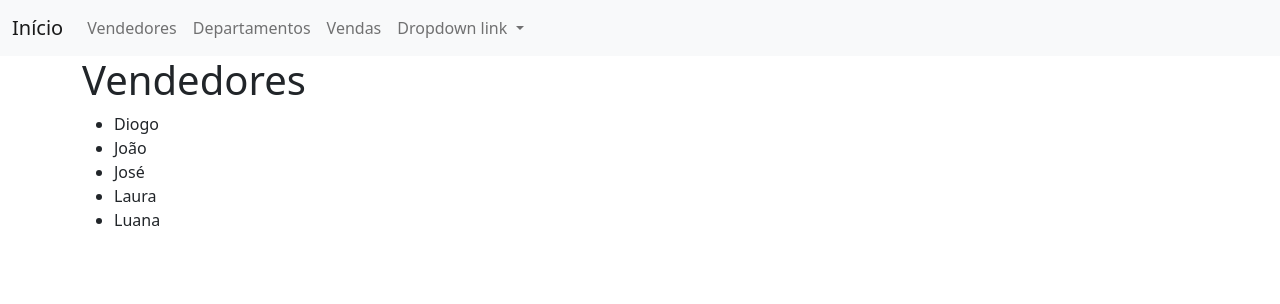
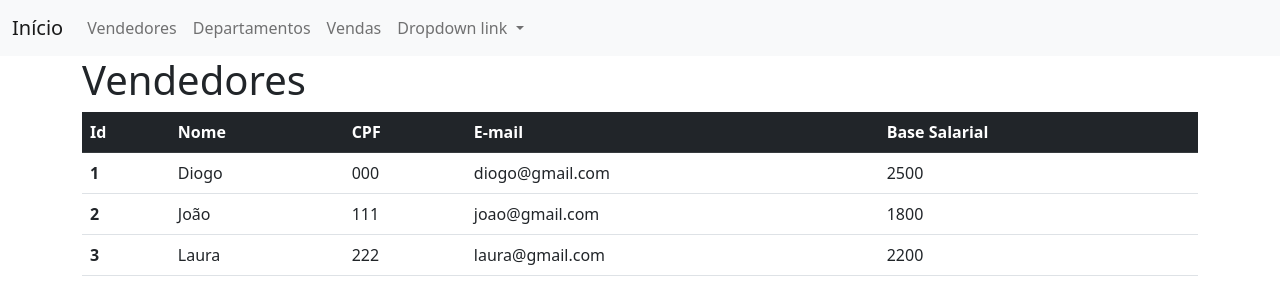
Before and after one commit to diogovaroni/WebAPI-RegistroVendas, an Angular app: page /vendedores in a window 1280 px wide. Shown: the top 304 px of the page. Built offline with nearby package versions, Linux system fonts and the light colour scheme.

Commit message:
Tabela bootstrap components 'vendedores' e 'departamentos'

```diff
--- a/src/app/departamentos/departamentos.component.html
+++ b/src/app/departamentos/departamentos.component.html
@@ -1,6 +1,17 @@
 <app-title [title]="title"></app-title>
-<ul>
-    <li *ngFor="let departamento of departamentos">
-        {{departamento}}
-    </li>
-</ul>
+
+
+<table class="table">
+    <thead class="table-dark">
+        <tr>
+            <th scope="col">Id</th>
+            <th scope="col">Nome</th>
+          </tr>
+    </thead>
+    <tbody>
+        <tr *ngFor="let departamento of departamentos">
+            <th scope="row">{{departamento.id}}</th>
+            <td>{{departamento.nome}}</td>
+          </tr>
+    </tbody>
+  </table>
--- a/src/app/departamentos/departamentos.component.ts
+++ b/src/app/departamentos/departamentos.component.ts
@@ -8,9 +8,9 @@ import { Component, OnInit } from '@angular/core';
 export class DepartamentosComponent implements OnInit {
 
   public departamentos = [
-    'Informática',
-    'Decoração',
-    'Vestuário'
+    { id: 1, nome: 'Informática' },
+    { id: 2, nome: 'Decoração' } ,
+    { id: 3, nome: 'Vestuário' }
   ];
   title = 'Departamentos';
 
--- a/src/app/vendedores/vendedores.component.html
+++ b/src/app/vendedores/vendedores.component.html
@@ -1,6 +1,22 @@
 <app-title [title]="title"></app-title>
-<ul>
-    <li *ngFor="let vendedor of vendedores">
-        {{vendedor}}
-    </li>
-</ul>
+
+<table class="table">
+    <thead class="table-dark">
+        <tr>
+            <th scope="col">Id</th>
+            <th scope="col">Nome</th>
+            <th scope="col">CPF</th>
+            <th scope="col">E-mail</th>
+            <th scope="col">Base Salarial</th>
+        </tr>
+    </thead>
+    <tbody>
+        <tr *ngFor="let vendedor of vendedores">
+            <th scope="row">{{vendedor.id}}</th>
+            <td>{{vendedor.nome}}</td>
+            <td>{{vendedor.cpf}}</td>
+            <td>{{vendedor.email}}</td>
+            <td>{{vendedor.baseSalarial}}</td>
+        </tr>
+    </tbody>
+  </table>
--- a/src/app/vendedores/vendedores.component.ts
+++ b/src/app/vendedores/vendedores.component.ts
@@ -9,11 +9,9 @@ export class VendedoresComponent implements OnInit {
 
   public title = 'Vendedores';
   public vendedores = [
-    'Diogo',
-    'João',
-    'José',
-    'Laura',
-    'Luana'
+    { id: 1, nome: 'Diogo', cpf: '000', email: 'diogo@gmail.com', baseSalarial: 2500 },
+    { id: 2, nome: 'João', cpf: '111', email: 'joao@gmail.com', baseSalarial: 1800 },
+    { id: 3, nome: 'Laura', cpf: '222', email: 'laura@gmail.com', baseSalarial: 2200}
   ];
 
   constructor() { }
```
